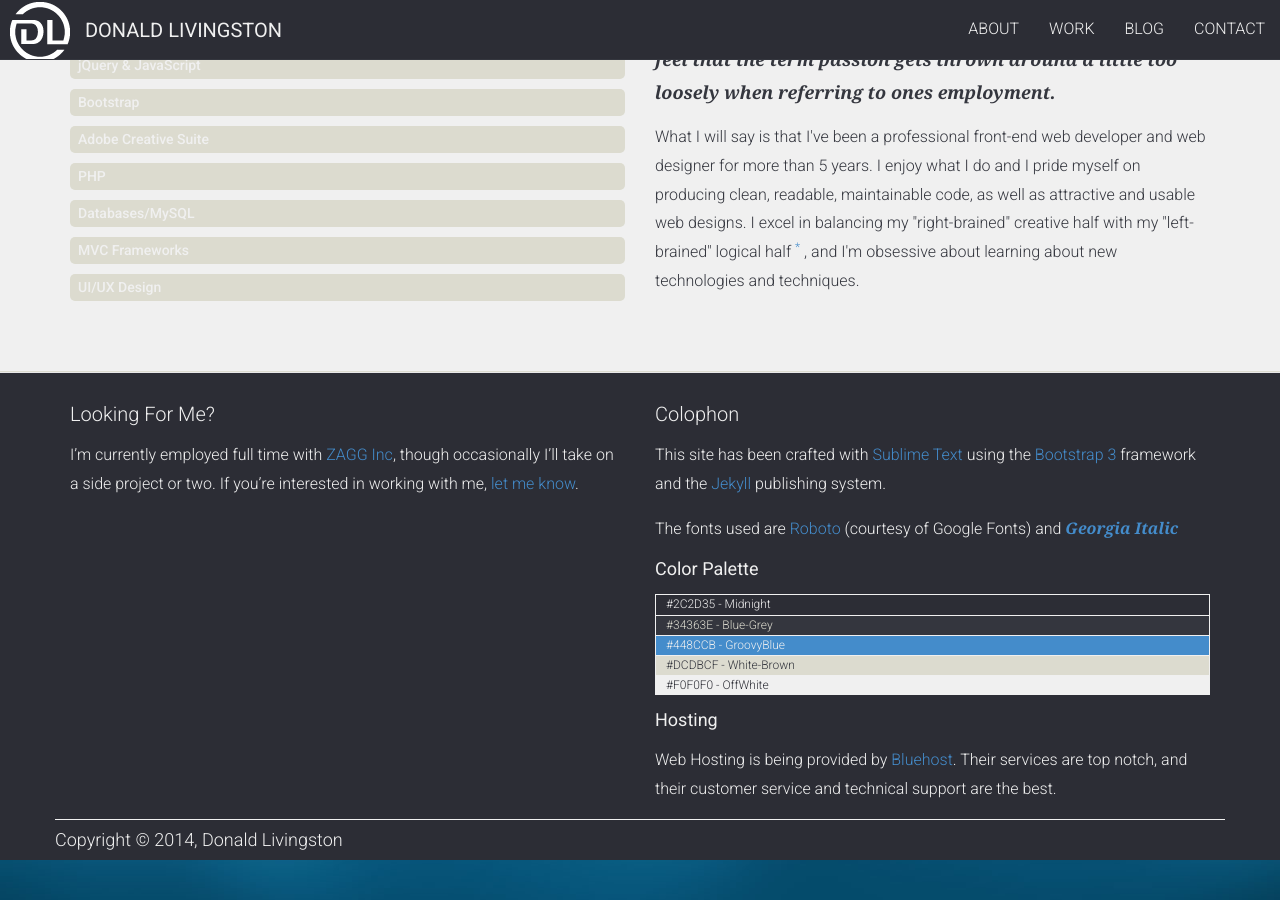
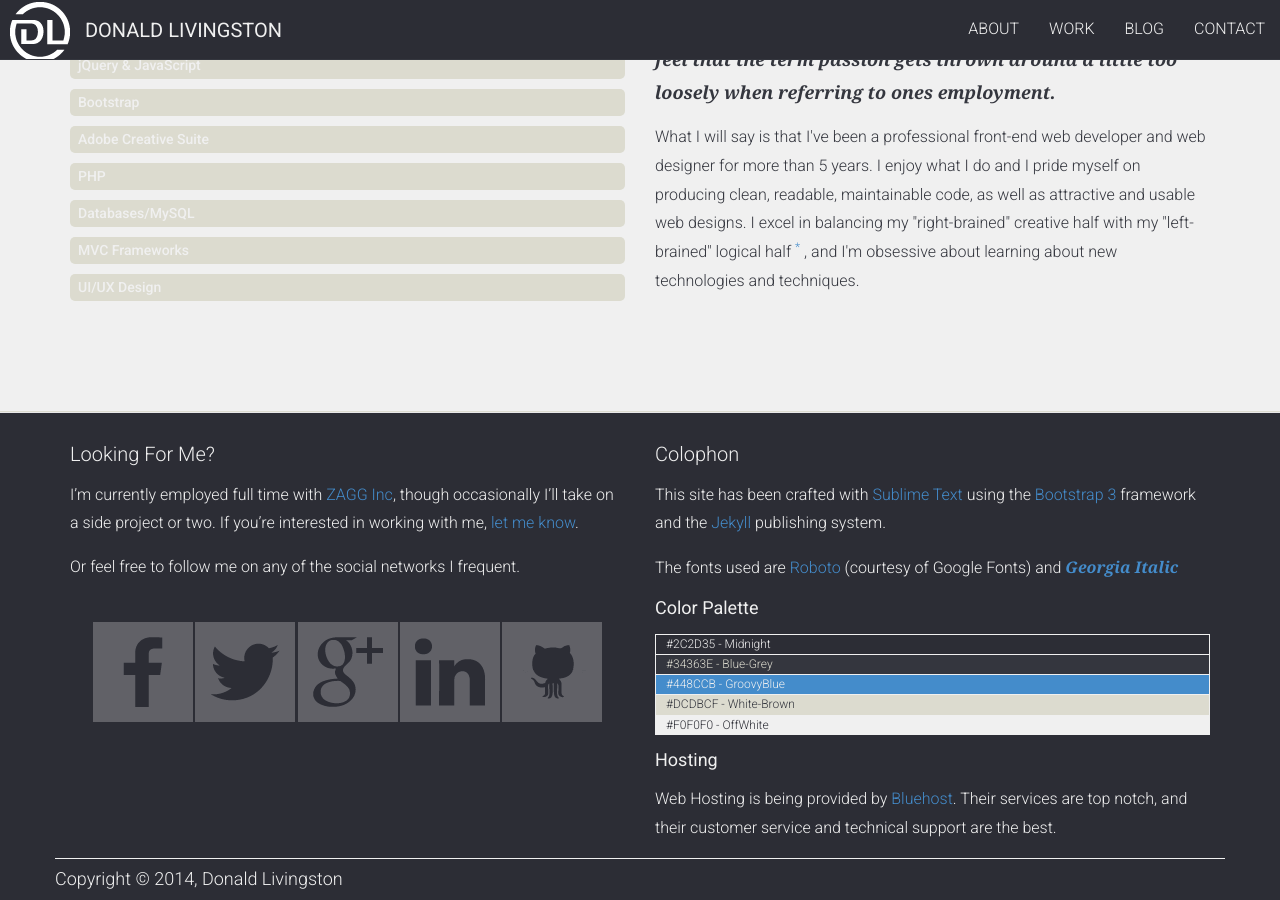
Before and after one commit to dlivingston/donaldlivingston.com, a Jekyll site: the page built from index.html, in a window 1280 px wide and 900 px high, scrolled down 2238 px. Built offline with Jekyll 4.4.1, drawn with Linux system fonts in a browser that asks for light colours; nearby versions of some CDN libraries; library files that are not in the unit come from our copies.

Commit message:
added social media links and icons to footer

```diff
--- a/_includes/footer.html
+++ b/_includes/footer.html
@@ -6,6 +6,16 @@
           <p>
             I’m currently employed full time with <a href="http://www.zagg.com">ZAGG Inc</a>, though occasionally I’ll take on a side project or two. If you’re interested in working with me, <a href="/contact">let me know</a>.
           </p>
+          <p>
+            Or feel free to follow me on any of the social networks I frequent.
+          </p>
+          <div class="social-links">
+            <a class="social-link" href="https://www.facebook.com/donald.livingston1"><span class="social-icon fb"></span></a>
+            <a class="social-link" href="https://twitter.com/Don_Livingston"><span class="social-icon tw"></span></a>
+            <a class="social-link" href="https://plus.google.com/+DonaldLivingston"><span class="social-icon gp"></span></a>
+            <a class="social-link" href="https://www.linkedin.com/in/donaldlivingston"><span class="social-icon li"></span></a>
+            <a class="social-link" href="https://github.com/dlivingston"><span class="social-icon gh"></span></a>
+          </div>
         </div>
         <div class="colophon col-sm-6">
           <a href="http://en.wikipedia.org/wiki/Colophon_(publishing)" data-toggle="popover" data-placement="top" title="" data-content="Colophon: A fancy word originally used to indicate how and with what a book was published. Now used by Web-Designers as a finishing touch (its original meaning in Greek)."><h3>Colophon</h3></a>
--- a/_sass/_dl-style.scss
+++ b/_sass/_dl-style.scss
@@ -320,6 +320,9 @@
 			line-height: 1.8em;
 		}
 		.family {
+			.family-member {
+				text-align: center;
+			}
 			h4 {
 				margin: 10px 0;
 				text-align: center;
@@ -331,6 +334,7 @@
 			}
 			img {
 				margin-top: 20px;
+				max-width: 320px;
 			}
 		}
 	}
@@ -341,6 +345,7 @@
 			font-size: 2em;
 		}
 		.skillset {
+			margin-bottom: 40px;
 			.skill-level{
 				position: relative;
 				background-color: $white-brown;
@@ -389,6 +394,7 @@
 			}
 		}
 		.self-promotion {
+			margin-bottom: 40px;
 			.passion {
 				font-size: 1.8em;
 				font-weight: 600;
@@ -502,6 +508,54 @@
 		a {
 			color: $blue;
 		}
+		.social-links {
+			text-align: center;
+			margin: 40px 0;
+			.social-link {
+				width: 100px;
+				height: 100px;
+				display: inline-block;
+				@media (min-width: 768px) {
+
+				}
+				@media (min-width: 992px) {
+					width: 80px;
+					height: 80px;
+				}
+				@media (min-width: 1200px) {
+					width: 100px;
+					height: 100px;
+				}
+				.social-icon {
+					width: 100px;
+					height: 100px;
+					display: inline-block;
+					transition: background-position 0.5s ease;
+					opacity: 50%;
+					@media (min-width: 992px) {
+						width: 80px;
+						height: 80px;
+						&.fb, &.tw, &.gp, &.li, &.gh { background-size: 80px; }
+					}
+					@media (min-width: 1200px) {
+						width: 100px;
+						height: 100px;
+						&.fb, &.tw, &.gp, &.li, &.gh { background-size: 100px; }
+					}
+				}
+				.fb { background: url(../assets/images/icons/fb-sprite.png) no-repeat 0 100%; }
+				.tw { background: url(../assets/images/icons/tw-sprite.png) no-repeat 0 100%; }
+				.gp { background: url(../assets/images/icons/gp-sprite.png) no-repeat 0 100%; }
+				.li { background: url(../assets/images/icons/li-sprite.png) no-repeat 0 100%; }
+				.gh { background: url(../assets/images/icons/gh-sprite.png) no-repeat 0 100%; }
+
+			}
+			.social-link:hover {
+				.social-icon {
+					background-position: 0 0;
+				}
+			}
+		}
 		.colophon {
 			.popover {
 				color: $blue-grey;
```
Also changed, not shown: assets/images/icons/fb-sprite.png (added), assets/images/icons/gh-sprite.png (added), assets/images/icons/gp-sprite.png (added), assets/images/icons/li-sprite.png (added), assets/images/icons/tw-sprite.png (added).
